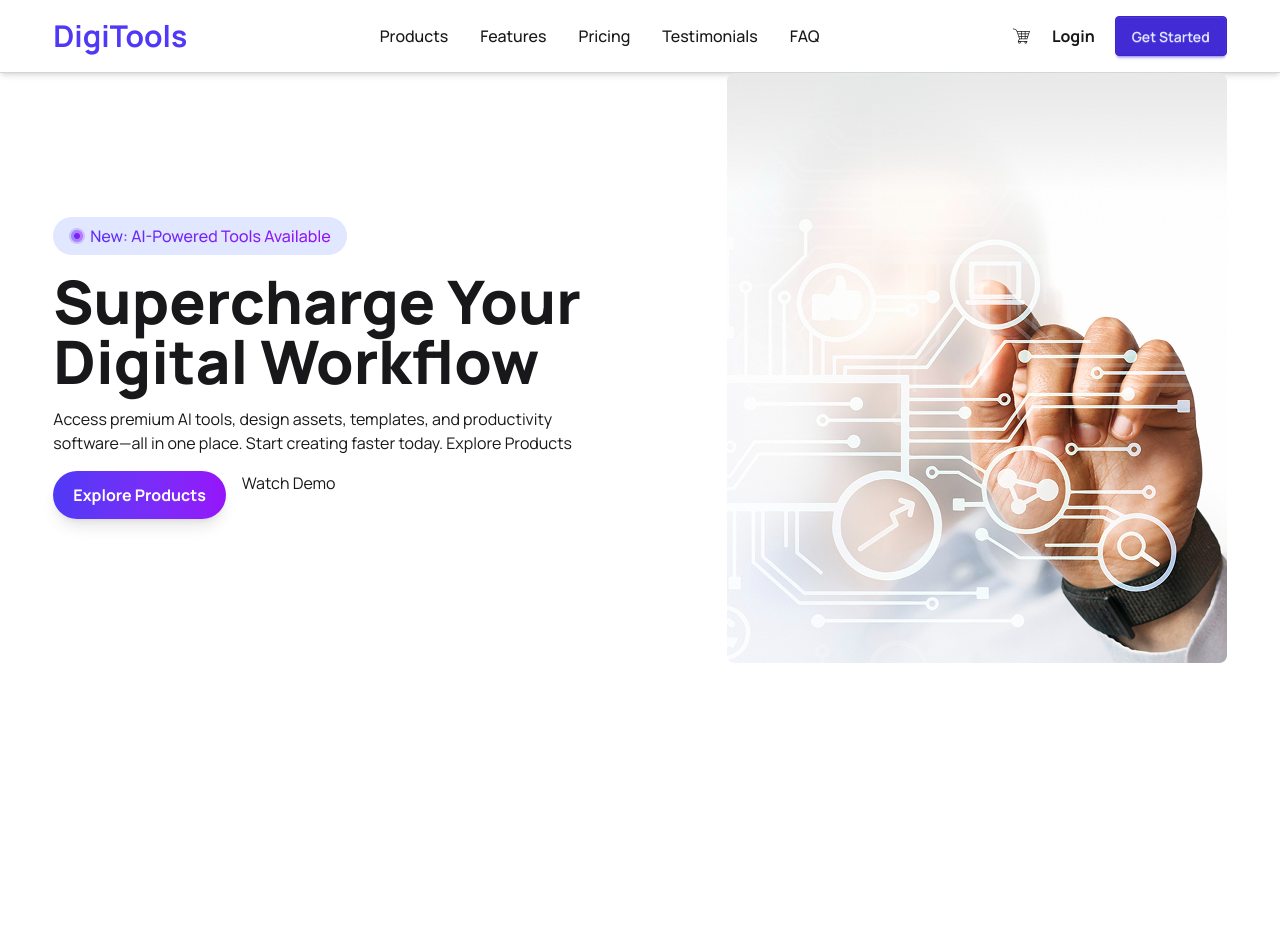
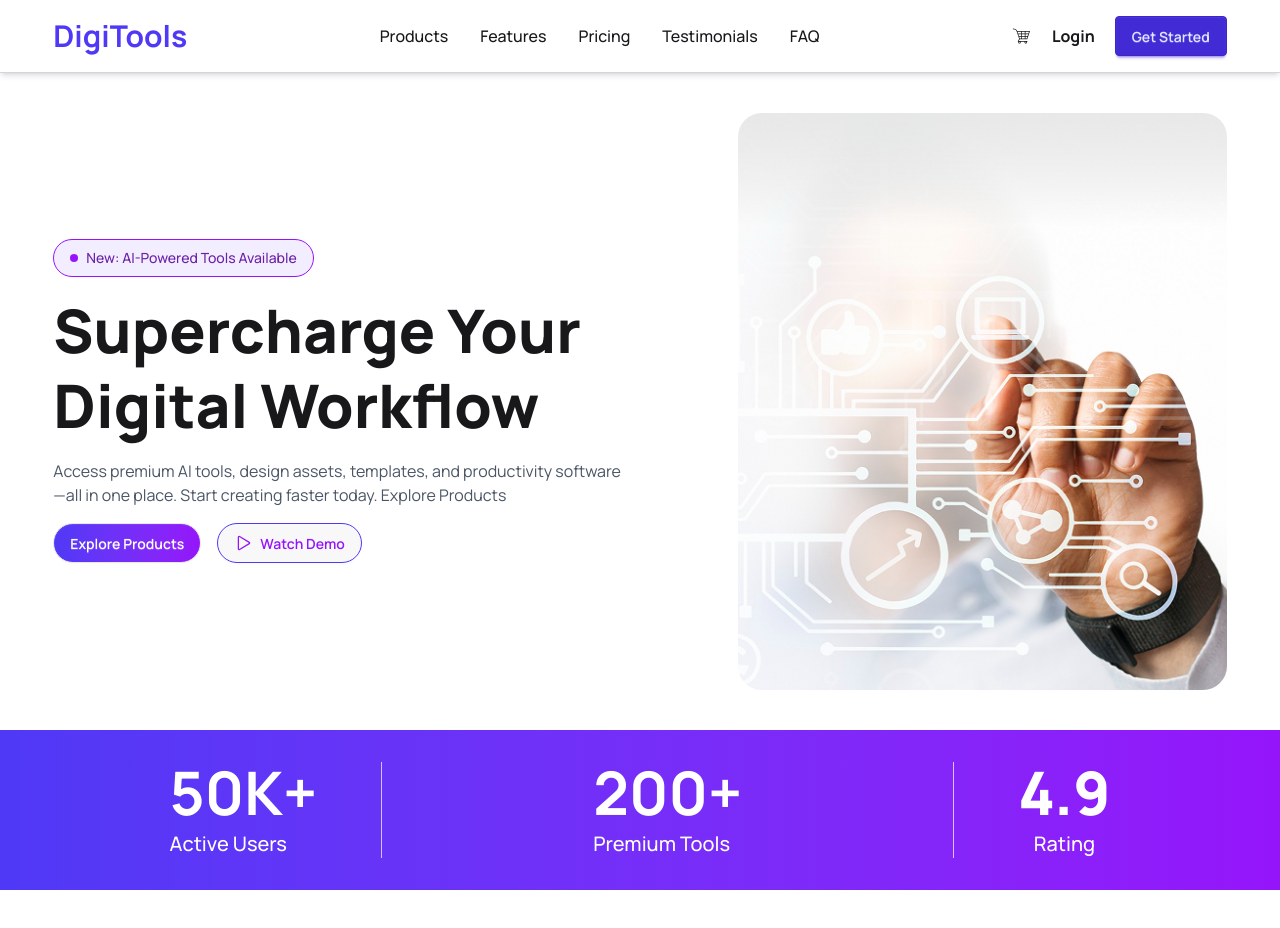
Before and after one commit to hridoy-web/DigiTools-Project, a React (Vite) app: page / in a window 1280 px wide. Before the commit the page ends 800 px from the top, so only its background shows below. Built offline with nearby package versions, Linux system fonts and the light colour scheme.

Commit message:
stats section complete

```diff
--- a/src/App.jsx
+++ b/src/App.jsx
@@ -1,16 +1,18 @@
 import React from 'react';
 import Navbar from './components/Navbar';
 import Banner from './components/Banner';
+import Stats from './components/Stats';
 
 const App = () => {
   return (
     <>
       <Navbar></Navbar>
 
-<main>
-<Banner/>
+      <main>
+        <Banner />
+        <Stats />
 
-</main>
+      </main>
 
 
 
--- a/src/components/Banner.jsx
+++ b/src/components/Banner.jsx
@@ -1,28 +1,41 @@
 import React from 'react';
 import banner from '../assets/products/banner.png'
-import figBtn from '../assets/products/Frame 2087326311.png'
+
+
+import { IoPlayOutline } from 'react-icons/io5';
 
 const Banner = () => {
     return (
-        <div className='flex justify-between  items-center w-11/12 mx-auto' >
+        <div className='flex flex-col md:flex-row md:justify-between items-center w-11/12 mx-auto py-10' >
 
-            <div className=' space-y-4'>
-                <img src={figBtn} alt="button" />
-                <h1 className='text-6xl font-extrabold'>Supercharge Your <br/> Digital Workflow</h1>
-                <p>Access premium AI tools, design assets, templates, and productivity <br />software—all in one place. Start creating faster today. Explore Products
+            <div className='space-y-4 w-full md:w-1/2'>
+
+                <button className='flex items-center gap-2 px-4 py-2 rounded-full border border-[#9514FA] bg-[#F3EEFF] text-[#6B21A8] text-sm font-medium transition-all md:hover:scale-105 duration-500'>
+                    <span className='w-2 h-2 rounded-full bg-[#9514FA] inline-block'></span>
+                    New: AI-Powered Tools Available
+                </button>
+
+                <h1 className='text-4xl md:max-w-xl md:text-6xl font-extrabold leading-tight'>Supercharge Your Digital Workflow</h1>
+
+                <p className='md:max-w-xl text-gray-600'>Access premium AI tools, design assets, templates, and productivity software—all in one place. Start creating faster today. Explore Products
                 </p>
-<div className='flex gap-4' >
-    <div className="bg-linear-to-r from-[#4F39F6] to-[#9514FA] text-white px-5 py-3 rounded-full font-bold hover:scale-105 duration-300 shadow-lg">Explore Products</div>
-    <div className="">Watch Demo</div>
-</div>
+                <div className='flex  items-center text-center gap-4' >
 
+                    <button className="btn btn-sm md:btn-md bg-linear-to-r from-[#4F39F6] to-[#9514FA] text-white rounded-full md:hover:scale-105 duration-500 transition-all  ease-in-out ">Explore Products</button>
+
+                    <button className="btn btn-sm md:btn-md font-semibold rounded-full border-[#4F39F6]
+                     text-[#9514FA] hover:border-[#9514FA] hover:bg-linear-to-r from-[#4F39F6] to-[#9514FA] hover:text-white md:hover:scale-105 transition-all duration-500 ease-in-out"> <IoPlayOutline size={20} />Watch Demo</button>
+                </div>
             </div>
 
 
-            <div className=''>
-                <img className='' src={banner} alt="" />
+            <div className='mt-6 md:mt-0 w-full md:w-5/12 flex justify-center'>
+                <img
+                    className='rounded-3xl w-96 md:w-full h-auto object-contain transition-all md:hover:scale-105 duration-500'
+                    src={banner}
+                    alt="Banner"
+                />
             </div>
-
         </div>
     );
 };
--- a/src/components/Navbar.jsx
+++ b/src/components/Navbar.jsx
@@ -9,9 +9,9 @@ const Navbar = () => {
     const [isOpen, setIsOpen] = useState(false);
 
     return (
-        <nav className='border-b border-gray-300 shadow-md'>
+        <nav className=' bg-white border-b border-gray-300 shadow-md'>
 
-            <div className='flex justify-between items-center w-11/12 mx-auto py-4'>
+            <div className='flex justify-between items-center w-11/12 mx-auto py-4 z-50'>
 
                 <h2 className=' text-2xl md:text-3xl font-bold text-[#4F39F6]'>DigiTools</h2>
 
--- /dev/null
+++ b/src/components/Stats.jsx
@@ -0,0 +1,28 @@
+import React from 'react';
+
+const Stats = () => {
+    return (
+
+        <div className='w-full h-auto py-6 md:h-40 bg-linear-to-r from-[#4F39F6] to-[#9514FA] mb-10 flex flex-wrap text-white justify-around items-center text-center overflow-hidden' >
+
+
+            <div className='flex px-5 md:px-16 flex-col gap-1 md:gap-2 border-r border-white/70 transition-all md:hover:scale-105 duration-500'>
+                <h2 className='text-2xl md:text-6xl font-bold'>50K+</h2>
+                <p className='text-[10px] md:text-xl text-center md:text-left font-medium'>Active Users</p>
+            </div>
+
+            <div className='flex flex-col gap-2 transition-all md:hover:scale-105 duration-500'>
+                <h2 className='text-2xl md:text-6xl font-bold'>200+</h2>
+                <p className='text-[10px] md:text-xl text-center md:text-left font-medium'>Premium Tools</p>
+            </div>
+
+            <div className='flex px-5 md:px-16 flex-col gap-2 border-l border-white/70 transition-all md:hover:scale-105 duration-500'>
+                <h2 className='text-2xl md:text-6xl font-extrabold'>4.9</h2>
+                <p className='text-[10px] md:text-xl text-center font-medium'>Rating</p>
+            </div>
+
+        </div>
+    );
+};
+
+export default Stats;
--- a/src/index.css
+++ b/src/index.css
@@ -6,3 +6,7 @@
 * {
     font-family: "Manrope", sans-serif;
 }
+
+.body {
+    overflow-x: hidden;
+}
```
